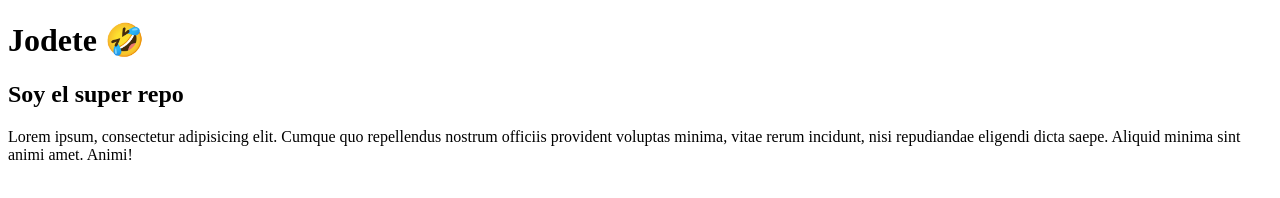
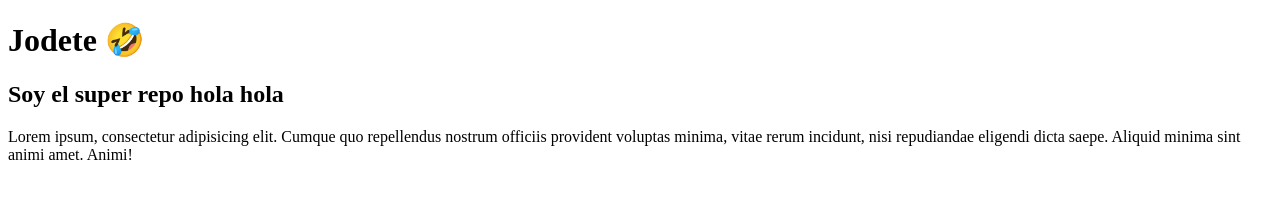
Before and after one commit to sebastianzapatar/nombrerepo, a plain HTML site: page index.html in a window 1280 px wide. Drawn offline with Linux system fonts and the light colour scheme.

Commit message:
estoy confundido

```diff
--- a/index.html
+++ b/index.html
@@ -7,7 +7,7 @@
 </head>
 <body>
     <h1>Jodete 🤣</h1>
-    <h2>Soy el super repo</h2>
+    <h2>Soy el super repo hola hola</h2>
     <p>Lorem ipsum, consectetur adipisicing elit. Cumque quo repellendus nostrum officiis provident voluptas minima, vitae rerum incidunt, nisi repudiandae eligendi dicta saepe. Aliquid minima sint animi amet. Animi!</p>
 </body>
 </html>
```
Also changed, not shown: 1 other file.
